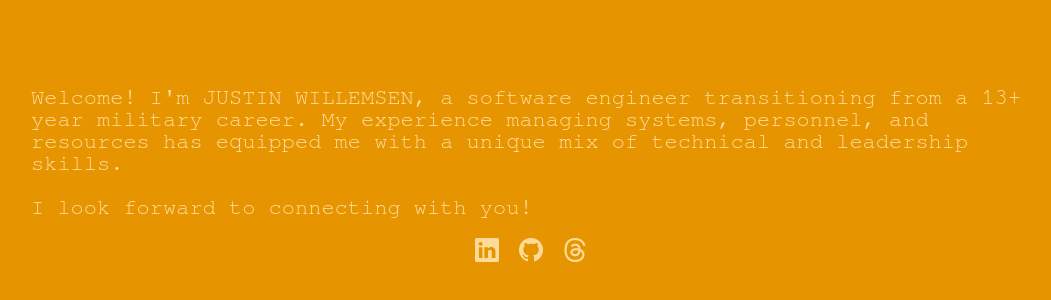
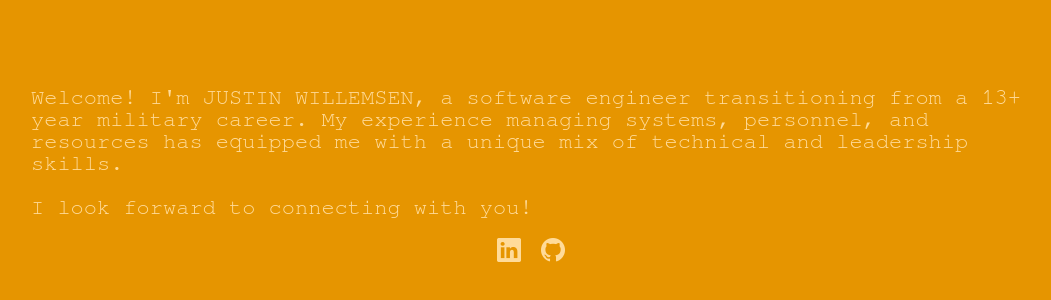
Before and after one commit to jstnwll/jstnwll.com, a plain HTML site: page index.html in a window 1280 px wide. Shown: the part 236-536 px from the top of the page, without its empty margins (109-1160 px from the left). Drawn offline with nearby package versions, Linux system fonts and the light colour scheme.

```diff
--- a/index.html
+++ b/index.html
@@ -46,9 +46,6 @@
         <a href="https://github.com/jstnwll" target="_blank">
           <i class="bi bi-github"></i>
         </a>
-        <a href="https://www.threads.net/@jstnwll" target="_blank">
-          <i class="bi bi-threads"></i>
-        </a>
       </div>
     </div>
   </body>
```
